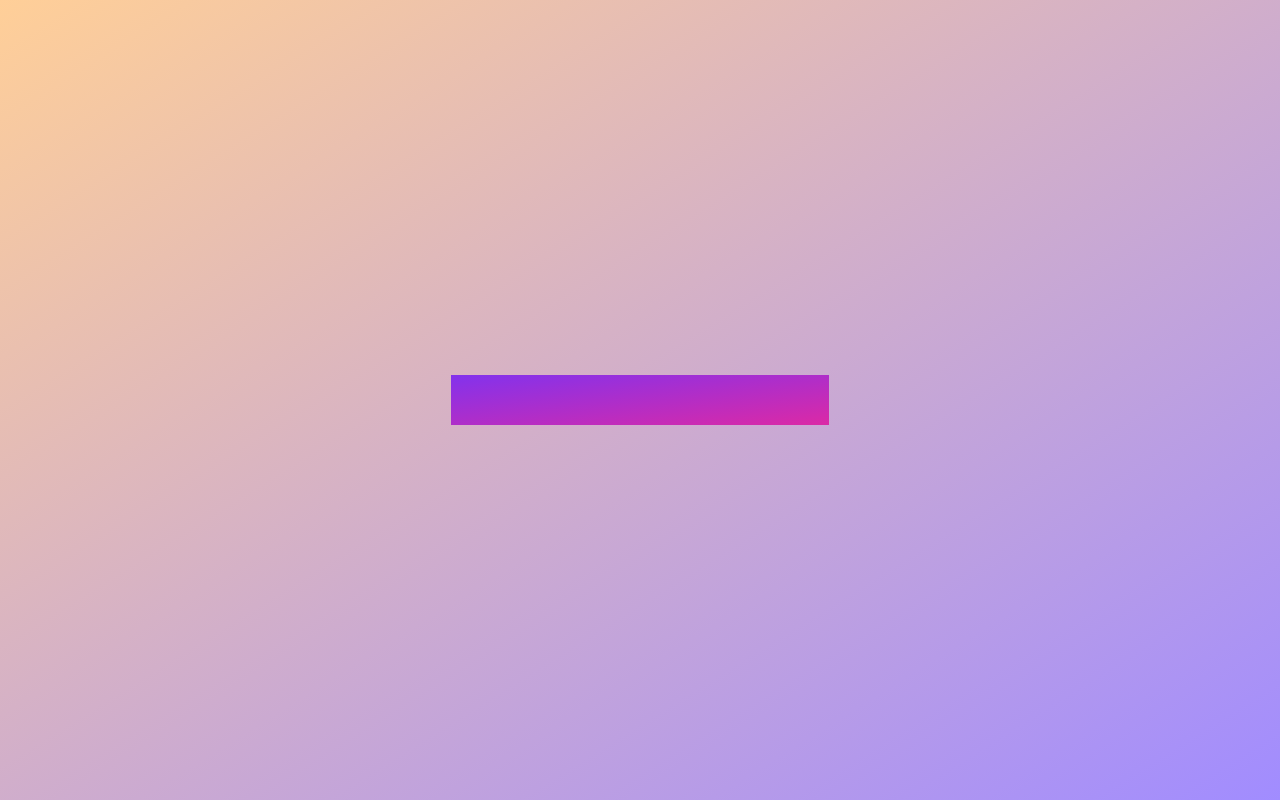
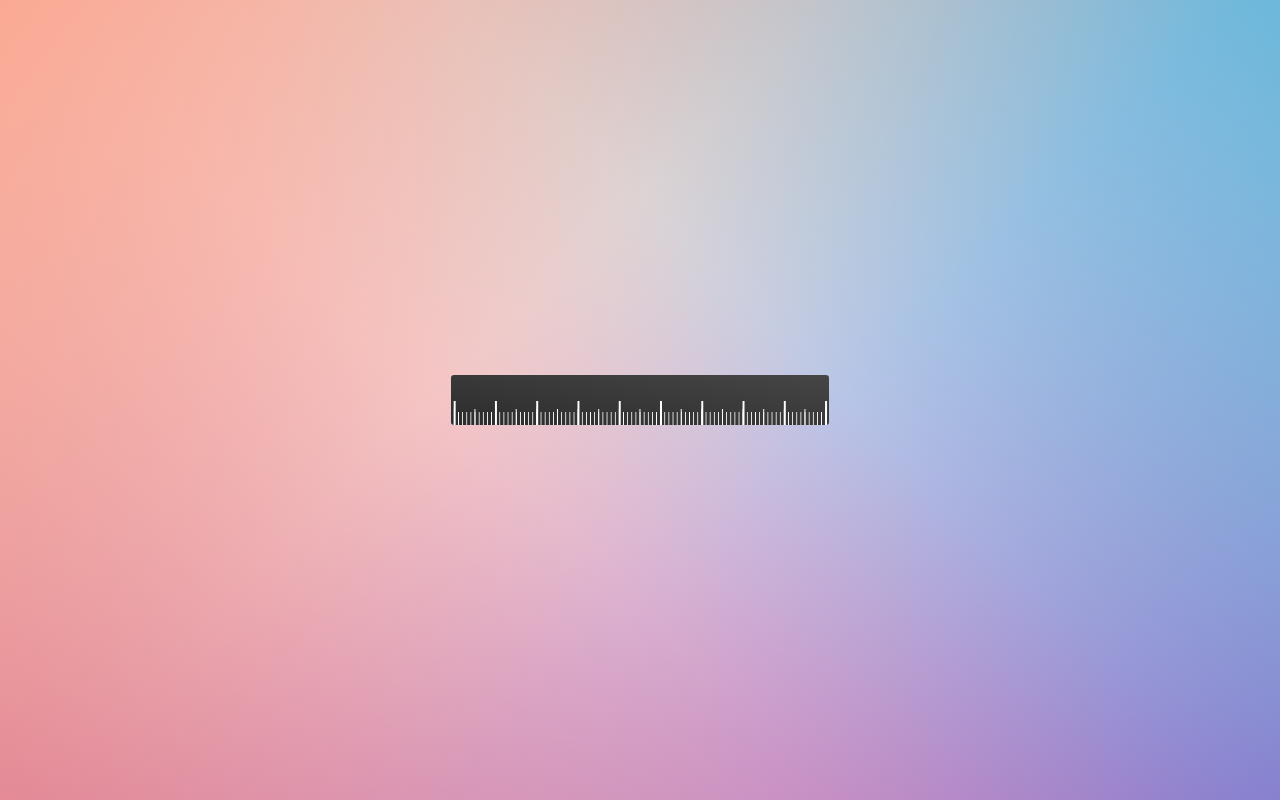
Before and after one commit to gharishkumar/ruler, a plain HTML site: page index.html in a window 1280 px wide. Drawn offline with Linux system fonts and the light colour scheme.

Commit message:
⬆️ background, ➕ divisions in scale

```diff
--- a/style.css
+++ b/style.css
@@ -2,7 +2,11 @@ body{
     display: grid;
     place-items: center;
     text-align: center;
-    background-image: linear-gradient(to bottom right, rgb(255, 207, 152),rgb(161, 140, 255));
+    background:
+        linear-gradient(135deg, rgb(250, 170, 148), rgba(255,0,0,0) 60%),
+        linear-gradient(45deg, rgb(214, 120, 151), rgba(0,0,255,0) 60%),
+        linear-gradient(225deg, rgb(108, 184, 219), rgba(0,255,0,0) 60%),
+        linear-gradient(315deg, rgb(150, 98, 199) , rgba(0,255,0,0) 60%);
     min-height: 100vh;
     padding: 0;
     margin: 0;
@@ -12,5 +16,11 @@ body{
     min-height: 50px;
     height: vh;
     max-height: 500px;
-    background: linear-gradient(to bottom right, rgb(131, 50, 236),rgb(219, 41, 166));
+    border-radius: .2em;
+    background:
+    linear-gradient(to right, white 25%, rgba(255,0,0,0) 25%) .8% 100% / .258em .8em,
+    linear-gradient(to right, white 6%, rgba(255,0,0,0) 6%) .8% 100% / 1.29em 1em,
+    linear-gradient(to right, white 4%, rgba(255,0,0,0) 4%) .8% 100% / 2.58em 1.5em,
+        linear-gradient(to top right,rgb(44, 44, 44), rgb(70, 70, 70));
+    background-repeat: repeat-x;
 }
```
